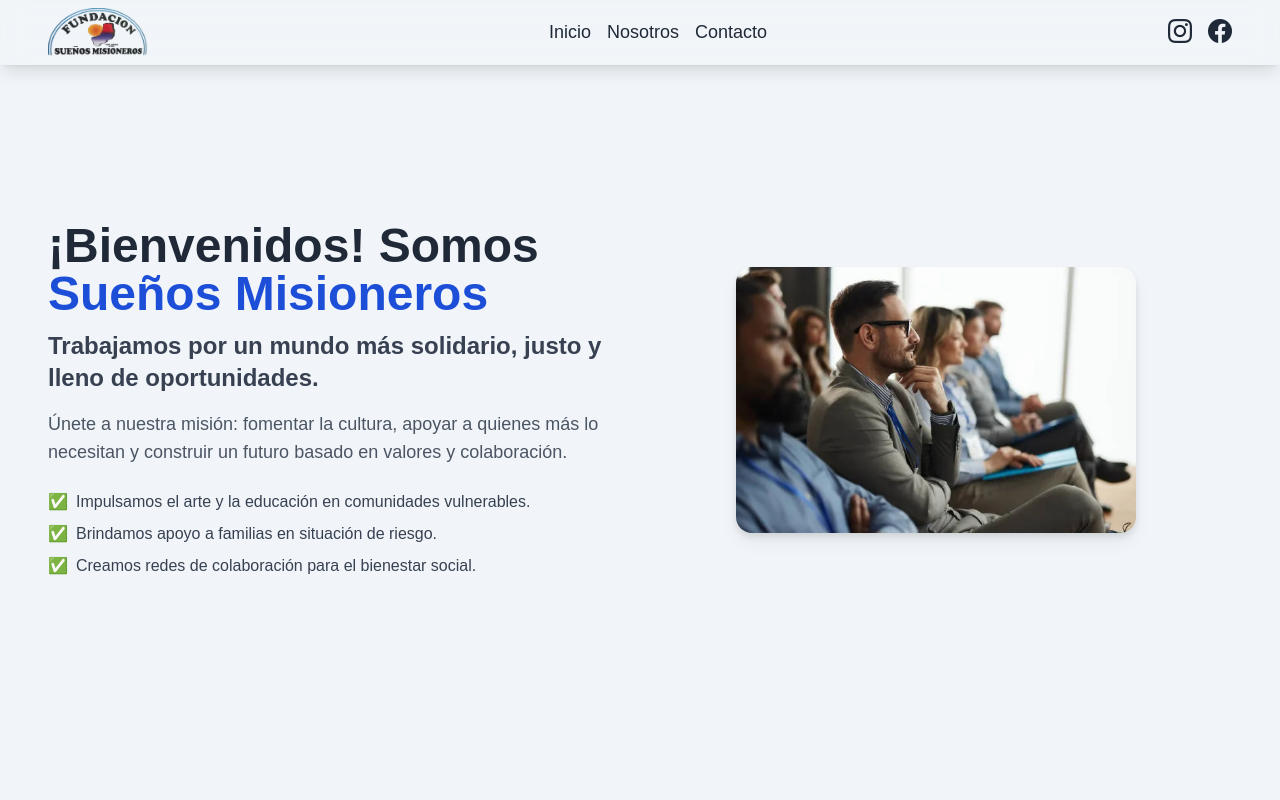
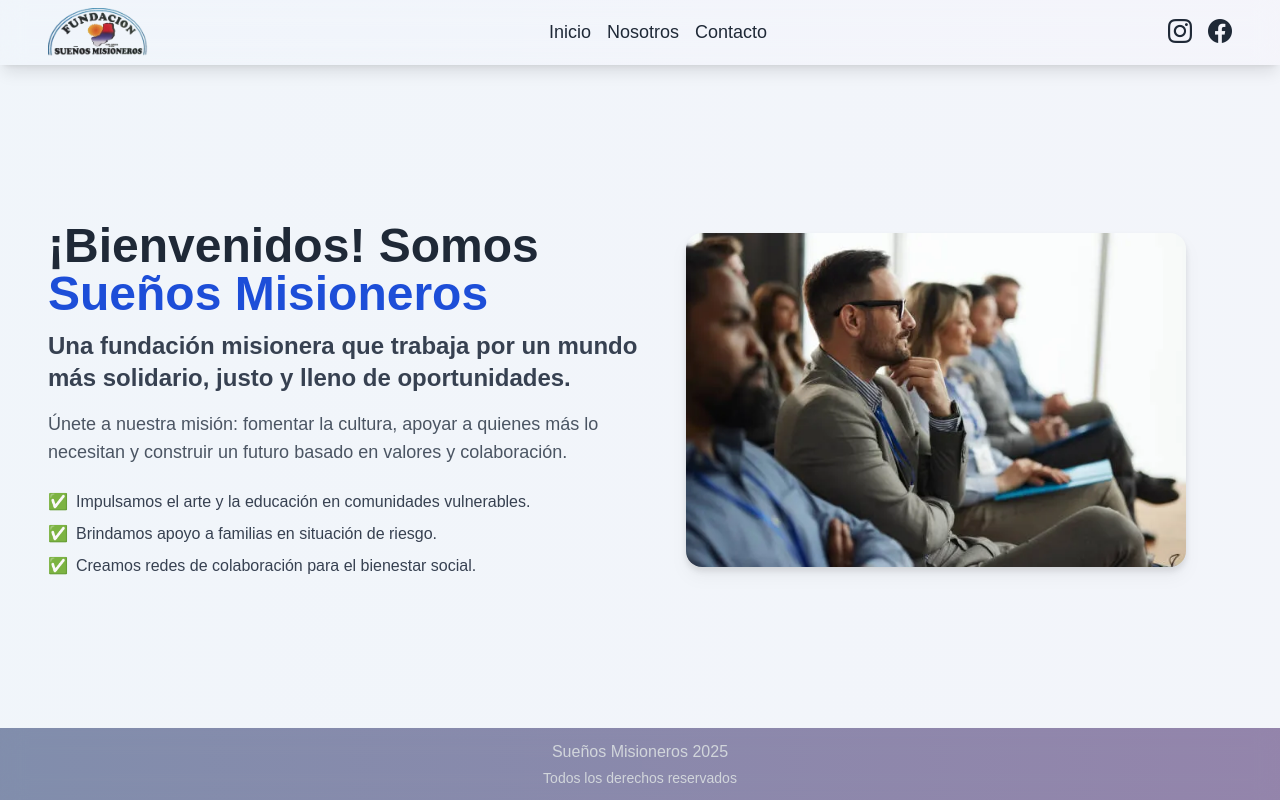
Before and after one commit to MatiasGonzalez1/fundacionSumi, a React (Vite) app: page / in a window 1280 px wide. Built offline with nearby package versions, Linux system fonts and the light colour scheme.

Commit message:
feat: add footer

```diff
--- a/src/App.jsx
+++ b/src/App.jsx
@@ -3,6 +3,8 @@ import Hero from "./components/Hero/Hero";
 import Navbar from "./components/Navbar/Navbar";
 import AboutUs from "./pages/About";
 import Contact from "./pages/Contact";
+import Footer from "./components/Footer/footer";
+
 
 function App() {
   const bgImagen = {
@@ -20,8 +22,8 @@ function App() {
         <Route path="/" element={<Hero />} />
         <Route path="/about" element={<AboutUs />} />
         <Route path="/contact" element={<Contact />} />
-
       </Routes>
+      <Footer/>
     </div>
   );
 }
--- /dev/null
+++ b/src/components/Footer/Footer.jsx
@@ -0,0 +1,17 @@
+const footer = () => {
+  return (
+    <footer className="fixed bottom-0 left-0 bg-gradient-to-r from-blue-900/30 to-purple-900/30 bg-slate-900 backdrop-blur-md w-full z-50 bg-opacity-30">
+  <div className="flex justify-center items-center sm:px-8 px-4 py-3 shadow-lg">
+    <div className="text-center w-full">
+      <span className="text-gray-300 text-sm sm:text-base">
+        Sueños Misioneros 2025
+      </span>
+      <span className="text-gray-300 text-xs sm:text-sm block mt-1">
+        Todos los derechos reservados
+      </span>
+    </div>
+  </div>
+</footer>
+  )
+}
+export default footer
--- a/src/components/Hero/Hero.jsx
+++ b/src/components/Hero/Hero.jsx
@@ -3,7 +3,7 @@ import HeroImage from "../../assets/personas.webp"; // Asegúrate de tener esta
 
 const Hero = () => {
   return (
-    <section className="relative py-20 bg-slate-100 min-h-screen flex items-center">
+    <section className="relative py-20 bg-gradient-to-r from-blue-50/20 to-purple-50/20 bg-slate-100 min-h-screen flex items-center">
       <div className="container mx-auto px-6 sm:px-12 flex flex-col md:flex-row items-center">
         {/* Texto */}
         <motion.div
@@ -16,7 +16,7 @@ const Hero = () => {
             ¡Bienvenidos! Somos <span className="text-blue-700">Sueños Misioneros</span>
           </h1>
           <h2 className="mt-3 text-xl sm:text-2xl text-gray-700 font-semibold">
-            Trabajamos por un mundo más solidario, justo y lleno de oportunidades.
+            Una fundación misionera que trabaja por un mundo más solidario, justo y lleno de oportunidades.
           </h2>
           <p className="mt-4 text-lg text-gray-600">
             Únete a nuestra misión: fomentar la cultura, apoyar a quienes más lo necesitan
@@ -63,7 +63,7 @@ const Hero = () => {
           <img
             src={HeroImage}
             alt="Héroes comunitarios"
-            className="w-[300px] sm:w-[400px] drop-shadow-lg rounded-2xl"
+            className="w-[400px] sm:w-[500px] drop-shadow-lg rounded-2xl"
           />
         </motion.div>
       </div>
--- a/src/components/Navbar/Navbar.jsx
+++ b/src/components/Navbar/Navbar.jsx
@@ -42,11 +42,14 @@ const Navbar = () => {
   };
 
   return (
-    <nav className="fixed top-0 left-0 bg-slate-100 w-full backdrop-blur-md z-50 bg-opacity-30">
+    <nav className="fixed top-0 left-0 bg-gradient-to-r from-blue-50/30 to-purple-50/30 bg-slate-100 backdrop-blur-md w-full z-50 bg-opacity-30">
       <div className="flex justify-between items-center sm:px-12 sm:py-2 px-4 py-3 shadow-lg">
         {/* Logo */}
         <div className="">
-          <img src={Logo} alt="Logo" className="w-[100px]" />
+          <a href="/">
+<img src={Logo} alt="Logo" className="w-[100px]" />
+          </a>
+
         </div>
 
         {/* burguer */}
```
